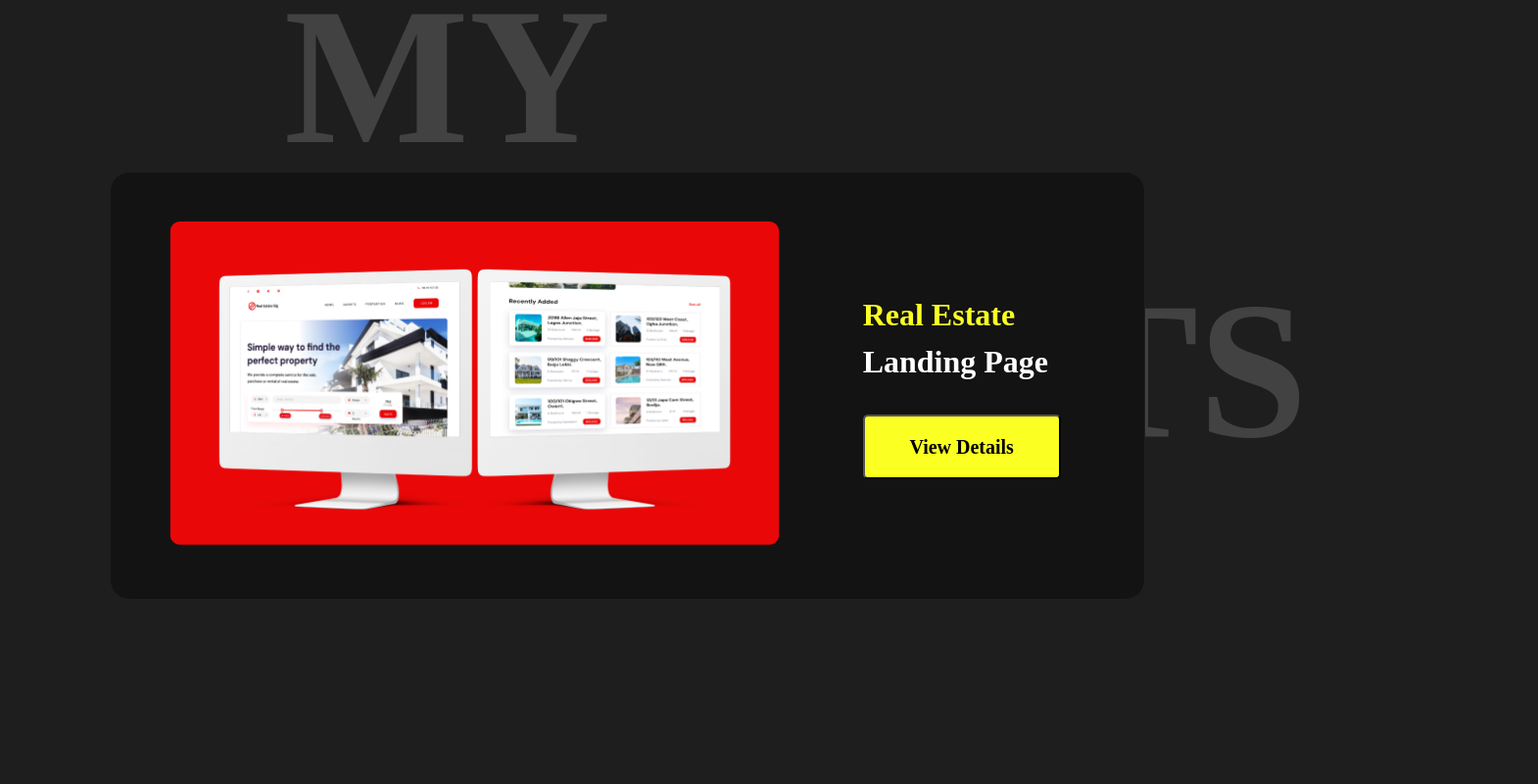
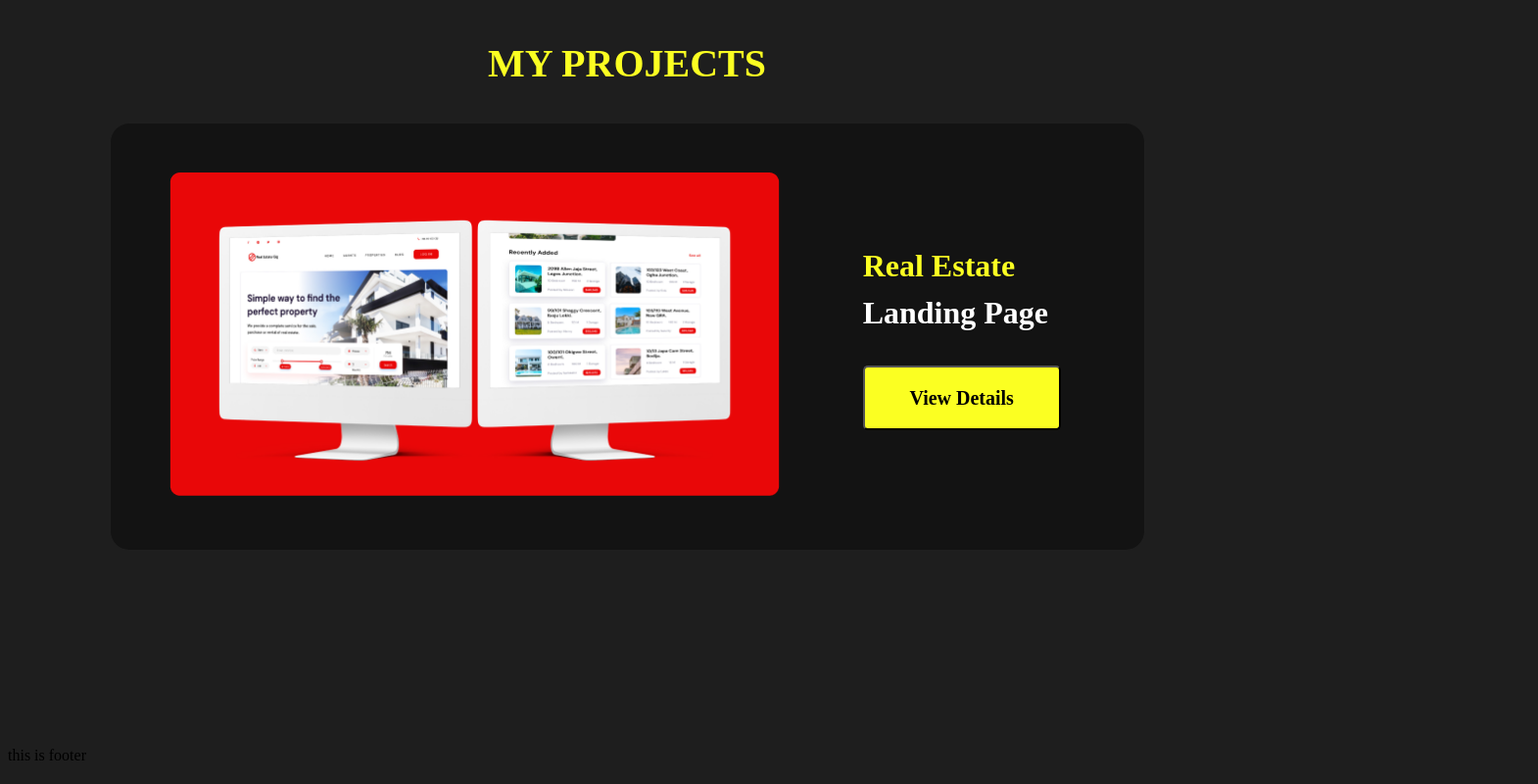
Before and after one commit to adambaker786/portfolio, a React (Create React App) app: page / in a window 1280 px wide. Shown: the part 920-1720 px from the top of the page at 98% size, 1570 px wide, since content can reach past the window. Built offline with nearby package versions, Linux system fonts and the light colour scheme.

Commit message:
adding footer element

```diff
--- a/src/App.jsx
+++ b/src/App.jsx
@@ -2,13 +2,14 @@ import React from 'react';
 import './App.css';
 import Header from './header/Header';
 import Main from './main/Main';
+import Footer from './footer/Footer'
 
 function App() {
   return (
     <div className="App">
       <Header></Header>
       <Main></Main>
-      <footer></footer>
+      <Footer></Footer>
     </div>
   );
 }
--- a/src/footer/Footer.jsx
+++ b/src/footer/Footer.jsx
@@ -1,8 +1,9 @@
 import React from 'react';
+import styles from './Footer.module.css';
 
 const Footer = () => {
     return (
-        <div className='footer'>
+        <div className={styles.footer}>
             this is footer
         </div>
     );
--- a/src/main/about/About.module.css
+++ b/src/main/about/About.module.css
@@ -1,4 +1,5 @@
 .about {
+    margin-top: 120px;
     display: flex;
     justify-content: space-between;
 }
--- a/src/main/projects/Projects.jsx
+++ b/src/main/projects/Projects.jsx
@@ -6,12 +6,12 @@ const Projects = () => {
     return (
         <div className={styles.projects}>
             <div className={styles.project_text}>
-                <div className={styles.project_big_text}>
+                {/* <div className={styles.project_big_text}>
+                    MY PROJECTS
+                </div> */}
+                <div className={styles.project_text}>
                     MY PROJECTS
                 </div>
-                {/* <div className={styles.project_text}>
-                    MY PROJECTS
-                </div> */}
             </div>
             <div className={styles.project_cards}>
                 <div className={styles.project_cards_content}>
--- a/src/main/projects/Projects.module.css
+++ b/src/main/projects/Projects.module.css
@@ -21,11 +21,23 @@
     line-height: 300px;
     /* identical to box height */
     color: rgba(153, 153, 153, 0.3);;
+}
 
+.project_text{
+    width: 100%;
+    height: 60px;
 
+    font-family: 'Poppins';
+    font-style: normal;
+    font-weight: 600;
+    font-size: 40px;
+    line-height: 60px;
+    text-align: center;
+    color: #FBFF22;
 }
+
 .project_cards{
-    margin-top: 200px;
+    margin-top: 30px;
     width: 1057px;
     height: 437px;
     background: #131313;
```
Also changed, not shown: src/footer/Footer.module.css (added), src/img/C.png (added).
